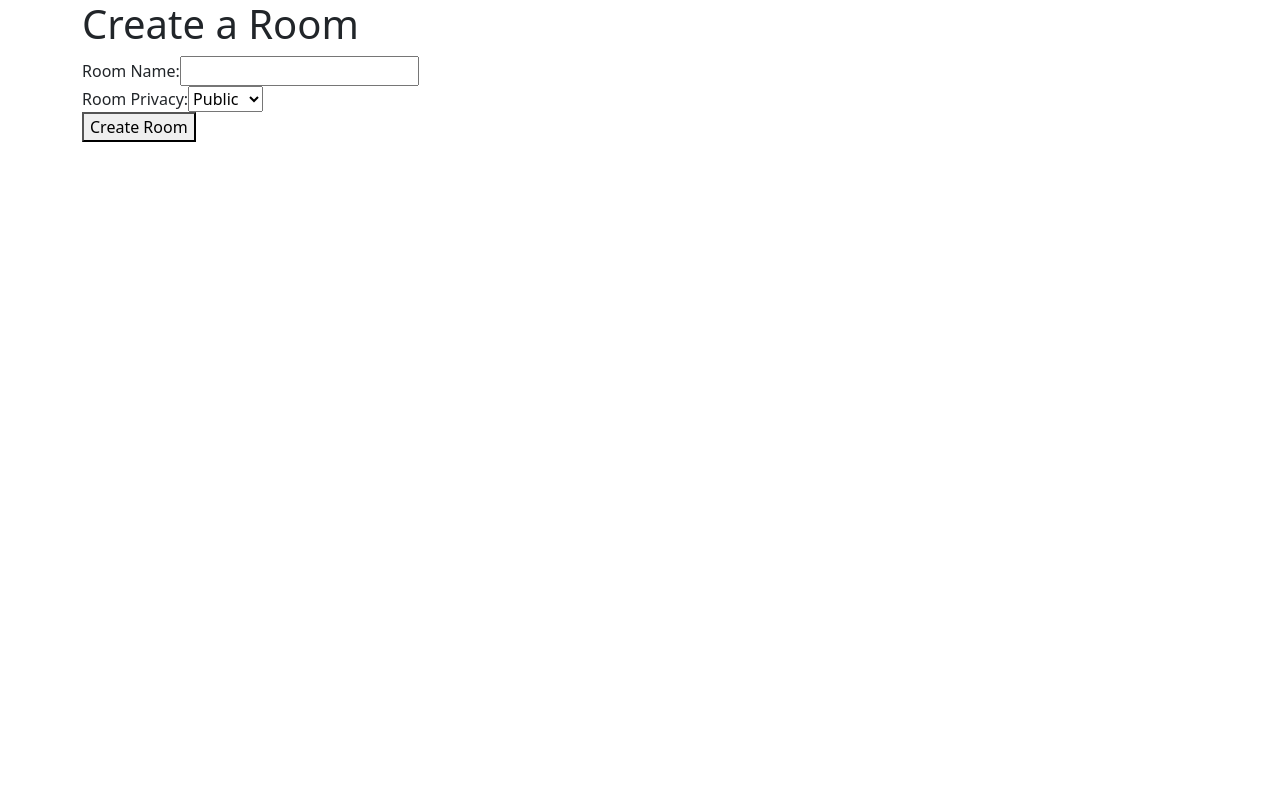
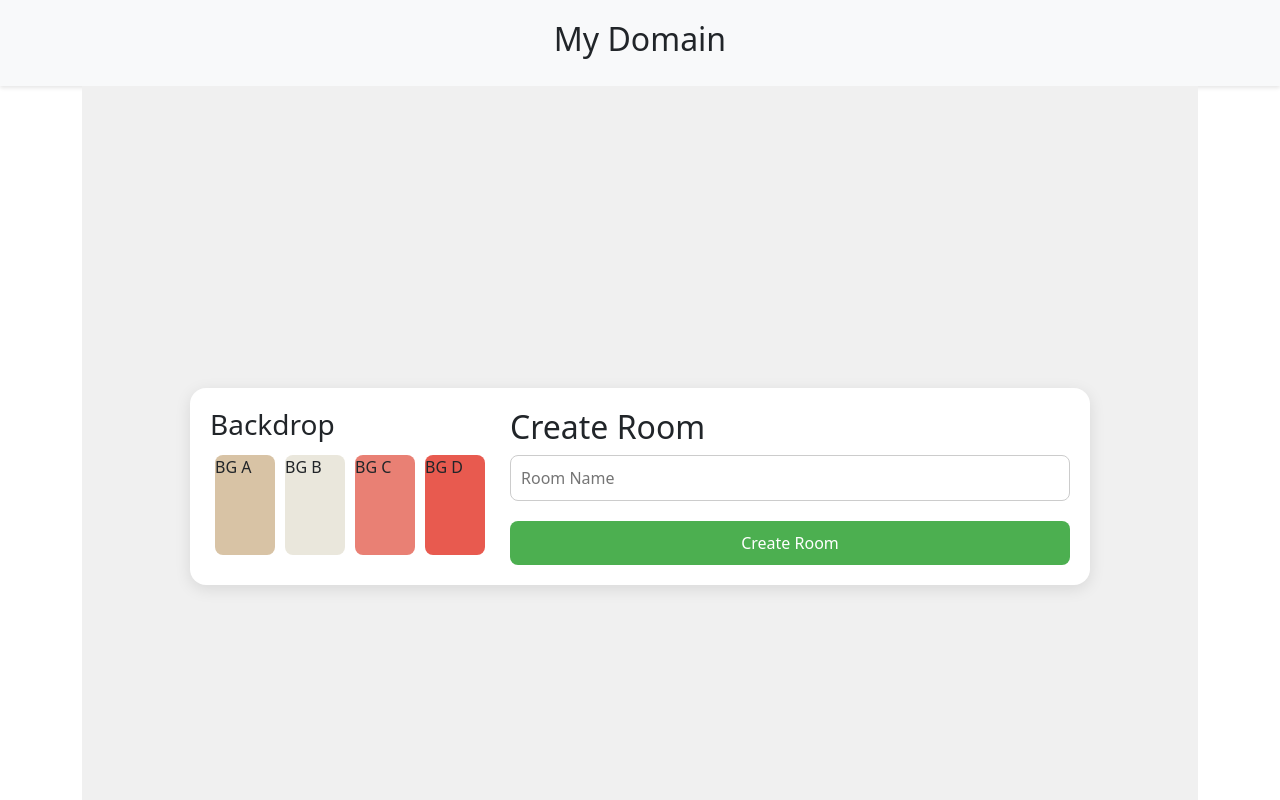
Before and after one commit to schwi1996/qds2024, a Next.js app: page /createRoom in a window 1280 px wide. Shown: the top 800 px of the page. Built offline with nearby package versions, Linux system fonts and the light colour scheme.

Commit message:
added header and fotter, styled createRoom and domain

```diff
--- /dev/null
+++ b/app/components/ui/footer.js
@@ -0,0 +1,19 @@
+import React from "react";
+
+const Footer = () => {
+  return (
+    <footer
+      style={{
+        backgroundColor: "#f8f9fa",
+        padding: "20px 0",
+        textAlign: "center",
+        marginTop: "auto",
+        boxShadow: "0 -2px 4px rgba(0, 0, 0, 0.1)",
+      }}
+    >
+      <p>© 2024 My Domain. All rights reserved.</p>
+    </footer>
+  );
+};
+
+export default Footer;
--- /dev/null
+++ b/app/components/ui/header.js
@@ -0,0 +1,18 @@
+import React from "react";
+
+const Header = () => {
+  return (
+    <header
+      style={{
+        backgroundColor: "#f8f9fa",
+        padding: "20px 0",
+        textAlign: "center",
+        boxShadow: "0 2px 4px rgba(0, 0, 0, 0.1)",
+      }}
+    >
+      <h2>My Domain</h2>
+    </header>
+  );
+};
+
+export default Header;
--- a/pages/createRoom.js
+++ b/pages/createRoom.js
@@ -1,5 +1,7 @@
 import React, { useState } from "react";
 import { useRouter } from "next/router";
+import Header from "../app/components/ui/header";
+import Footer from "../app/components/ui/footer";
 
 const CreateRoom = () => {
   const [roomName, setRoomName] = useState("");
@@ -8,47 +10,142 @@ const CreateRoom = () => {
 
   const handleSubmit = (e) => {
     e.preventDefault();
-    // Logic to create a room with the specified settings
-    // This could involve an API call to your backend server
     console.log(`Creating room: ${roomName}, Privacy: ${roomPrivacy}`);
+    // Implement room creation logic here
+  };
 
-    // After room creation, you might navigate to the room or to a success page
-    // Replace '/room/[id]' with your actual route for the created room
+  const handleCreateRoom = () => {
+    // Placeholder for create room logic
+    console.log("Room created:", roomName);
+    // Assume room ID is returned upon creation, then navigate to the room
     // router.push(`/room/${createdRoomId}`);
   };
 
   return (
+    <>
+      <Header />
       <div className="container">
-      <h1>Create a Room</h1>
-      <form onSubmit={handleSubmit}>
-        <div className="form-group">
-          <label htmlFor="roomName">Room Name:</label>
+        <div className="main-content">
+          <div
+            style={{
+              display: "flex",
+              justifyContent: "center",
+              alignItems: "center",
+              height: "100vh",
+              backgroundColor: "#f0f0f0",
+            }}
+          >
+            <div
+              style={{
+                width: "900px",
+                backgroundColor: "white",
+                borderRadius: "16px",
+                boxShadow: "0 4px 16px rgba(0, 0, 0, 0.1)",
+                padding: "20px",
+                display: "flex",
+              }}
+            >
+              {/* Backdrop Selection Section */}
+              <div
+                style={{
+                  flex: 1,
+                  marginRight: "20px",
+                  display: "flex",
+                  flexDirection: "column",
+                }}
+              >
+                <h3>Backdrop</h3>
+                {/* Backdrop options can be generated dynamically */}
+                <div
+                  style={{ display: "flex", justifyContent: "space-between" }}
+                >
+                  {/* Backdrop Item */}
+                  <div
+                    style={{
+                      flex: "1",
+                      margin: "5px",
+                      height: "100px",
+                      backgroundColor: "#D8C3A5",
+                      borderRadius: "8px",
+                    }}
+                  >
+                    BG A
+                  </div>
+                  <div
+                    style={{
+                      flex: "1",
+                      margin: "5px",
+                      height: "100px",
+                      backgroundColor: "#EAE7DC",
+                      borderRadius: "8px",
+                    }}
+                  >
+                    BG B
+                  </div>
+                  <div
+                    style={{
+                      flex: "1",
+                      margin: "5px",
+                      height: "100px",
+                      backgroundColor: "#E98074",
+                      borderRadius: "8px",
+                    }}
+                  >
+                    BG C
+                  </div>
+                  <div
+                    style={{
+                      flex: "1",
+                      margin: "5px",
+                      height: "100px",
+                      backgroundColor: "#E85A4F",
+                      borderRadius: "8px",
+                    }}
+                  >
+                    BG D
+                  </div>
+                </div>
+              </div>
+
+              {/* Room Creation Form Section */}
+              <div
+                style={{ flex: 2, display: "flex", flexDirection: "column" }}
+              >
+                <h2>Create Room</h2>
                 <input
                   type="text"
-            id="roomName"
+                  placeholder="Room Name"
                   value={roomName}
                   onChange={(e) => setRoomName(e.target.value)}
-            required
+                  style={{
+                    padding: "10px",
+                    marginBottom: "10px",
+                    borderRadius: "8px",
+                    border: "1px solid #ccc",
+                  }}
                 />
-        </div>
-        <div className="form-group">
-          <label htmlFor="roomPrivacy">Room Privacy:</label>
-          <select
-            id="roomPrivacy"
-            value={roomPrivacy}
-            onChange={(e) => setRoomPrivacy(e.target.value)}
-            required
+                {/* Other inputs and options for room settings */}
+                {/* ... */}
+                <button
+                  onClick={handleCreateRoom}
+                  style={{
+                    padding: "10px",
+                    marginTop: "10px",
+                    borderRadius: "8px",
+                    backgroundColor: "#4CAF50",
+                    color: "white",
+                    border: "none",
+                  }}
                 >
-            <option value="public">Public</option>
-            <option value="private">Private</option>
-          </select>
-        </div>
-        <button type="submit" className="create-btn">
                   Create Room
                 </button>
-      </form>
-      {/* ...styles... */}
               </div>
+            </div>
+          </div>
+        </div>
+      </div>
+      <Footer />
+    </>
   );
 };
 
--- /dev/null
+++ b/pages/createRoom.module.css
@@ -0,0 +1,70 @@
+/* Adjusted CSS with element selectors nested under a local class */
+.container {
+  max-width: 600px;
+  margin: 40px auto;
+  padding: 20px;
+  border-radius: 8px;
+  box-shadow: 0 4px 8px rgba(0, 0, 0, 0.15);
+  background-color: #ffffff;
+}
+
+.formGroup {
+  /* Adjust class name to match React code if necessary */
+  margin-bottom: 20px;
+}
+
+.formGroup label {
+  /* Nesting label under .formGroup for CSS Modules */
+  display: block;
+  margin-bottom: 0.5rem;
+  font-size: 16px;
+  font-weight: bold;
+  color: #333;
+}
+
+.formGroup .input, /* Ensure class names are correctly referenced in your JSX */
+.formGroup .select {
+  /* Apply styles to input and select within .formGroup */
+  width: 100%;
+  padding: 0.75rem 1rem;
+  margin-top: 5px;
+  border: 1px solid #ccc;
+  border-radius: 4px;
+  box-sizing: border-box;
+  font-size: 16px;
+  color: #333;
+  transition: border-color 0.3s;
+}
+
+.input:focus,
+.select:focus {
+  outline: none;
+  border-color: #007bff;
+}
+
+.createBtn {
+  /* Ensure class name is consistent with JSX */
+  display: block;
+  width: 100%;
+  padding: 10px;
+  background-color: #007bff;
+  color: white;
+  border: none;
+  border-radius: 4px;
+  cursor: pointer;
+  font-size: 18px;
+  transition: background-color 0.3s ease;
+}
+
+.createBtn:hover {
+  background-color: #0056b3;
+}
+
+.createBtn:active {
+  background-color: #004494;
+  outline: none;
+}
+
+.createBtn:focus {
+  outline: none;
+}
```
Also changed, not shown: app/header.jsx (+9 -9 lines), pages/domain.js (+18 -4 lines), pages/joinRoom.js (+9 -8 lines). Lines whose indentation alone changed are shown as unchanged.
